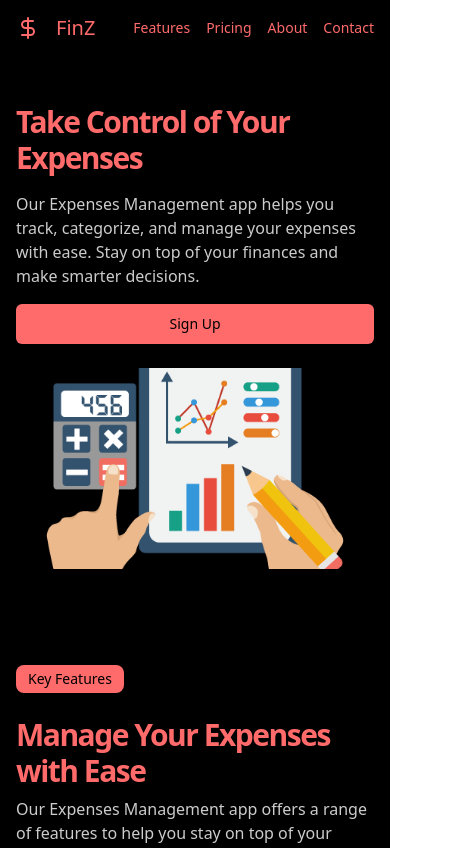
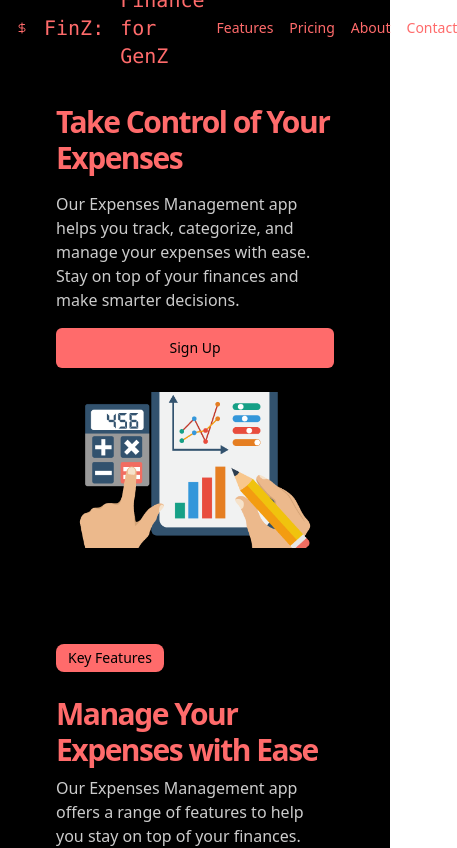
Before and after one commit to SachPlayZ/FinZ, a Next.js app: page / in a window 390 px wide. Shown: the top 848 px of the page, 457 px wide, since content can reach past the window. Built offline with nearby package versions, Linux system fonts and the light colour scheme.

Commit message:
Minor frontend changes

```diff
--- /dev/null
+++ b/app/_components/Navbar.css
@@ -0,0 +1,22 @@
+.underline-animation {
+    position: relative;
+    overflow: hidden;
+  }
+
+  .underline-animation::before {
+    content: '';
+    position: absolute;
+    left: 0;
+    bottom: 0;
+    height: 2px;
+    width: 100%;
+    background-color: currentColor;
+    transform: scaleX(0);
+    transform-origin: right;
+    transition: transform 0.6s ease-out;
+  }
+
+  .underline-animation:hover::before {
+    transform-origin: left;
+    transform: scaleX(1);
+  }
--- a/app/_components/Navbar.js
+++ b/app/_components/Navbar.js
@@ -1,22 +1,23 @@
 import Link from 'next/link'
+import './Navbar.css'
 const Navbar = () => {
   return (
     <header className="px-4 lg:px-6 h-14 flex items-center bg-[#000] text-[#ff6b6b]">
         <Link href="#" className="flex items-center justify-center" prefetch={false}>
           <DollarSignIcon className="h-6 w-6" />
-          <span className="ms-4 text-xl">FinZ</span>
+          <span className="ms-4 bold font-mono text-xl">FinZ:</span> <span className="ms-4 font-mono text-xl">Finance for GenZ</span>
         </Link>
         <nav className="ml-auto flex gap-4 sm:gap-6">
-          <Link href="#" className="text-sm font-medium hover:underline underline-offset-4" prefetch={false}>
+          <Link href="#" className="text-sm font-medium underline-animation" prefetch={false}>
             Features
           </Link>
-          <Link href="#" className="text-sm font-medium hover:underline underline-offset-4" prefetch={false}>
+          <Link href="#" className="text-sm font-medium underline-animation" prefetch={false}>
             Pricing
           </Link>
-          <Link href="#" className="text-sm font-medium hover:underline underline-offset-4" prefetch={false}>
+          <Link href="#" className="text-sm font-medium underline-animation" prefetch={false}>
             About
           </Link>
-          <Link href="#" className="text-sm font-medium hover:underline underline-offset-4" prefetch={false}>
+          <Link href="#" className="text-sm font-medium underline-animation" prefetch={false}>
             Contact
           </Link>
         </nav>
--- a/app/page.js
+++ b/app/page.js
@@ -6,7 +6,7 @@ export default function Home() {
   return (
     <div className="flex flex-col min-h-[100dvh] bg-[#000] text-[#ff6b6b]">
       <main className="flex-1">
-        <section className="w-full py-12 md:py-24 lg:py-32 xl:py-48">
+        <section className="px-10 w-full py-12 md:py-24 lg:py-32 xl:py-48">
           <div className="container px-4 md:px-6">
             <div className="grid gap-6 lg:grid-cols-[1fr_400px] lg:gap-12 xl:grid-cols-[1fr_600px]">
               <div className="flex flex-col justify-center space-y-4">
@@ -40,7 +40,7 @@ export default function Home() {
             </div>
           </div>
         </section>
-        <section className="w-full py-12 md:py-24 lg:py-32">
+        <section className="px-10 w-full py-12 md:py-24 lg:py-32">
           <div className="container px-4 md:px-6">
             <div className="grid items-center gap-6 lg:grid-cols-[1fr_500px] lg:gap-12 xl:grid-cols-[1fr_550px]">
               <div className="flex flex-col justify-center space-y-4">
--- a/package.json
+++ b/package.json
@@ -18,6 +18,7 @@
     "mongodb": "^6.7.0",
     "mongoose": "^8.4.4",
     "next": "14.2.4",
+    "radix-ui": "^1.0.1",
     "react": "^18",
     "react-dom": "^18",
     "tailwind-merge": "^2.3.0",
```
Also changed, not shown: 1 other file (tests, documents, lock files or other folders).
